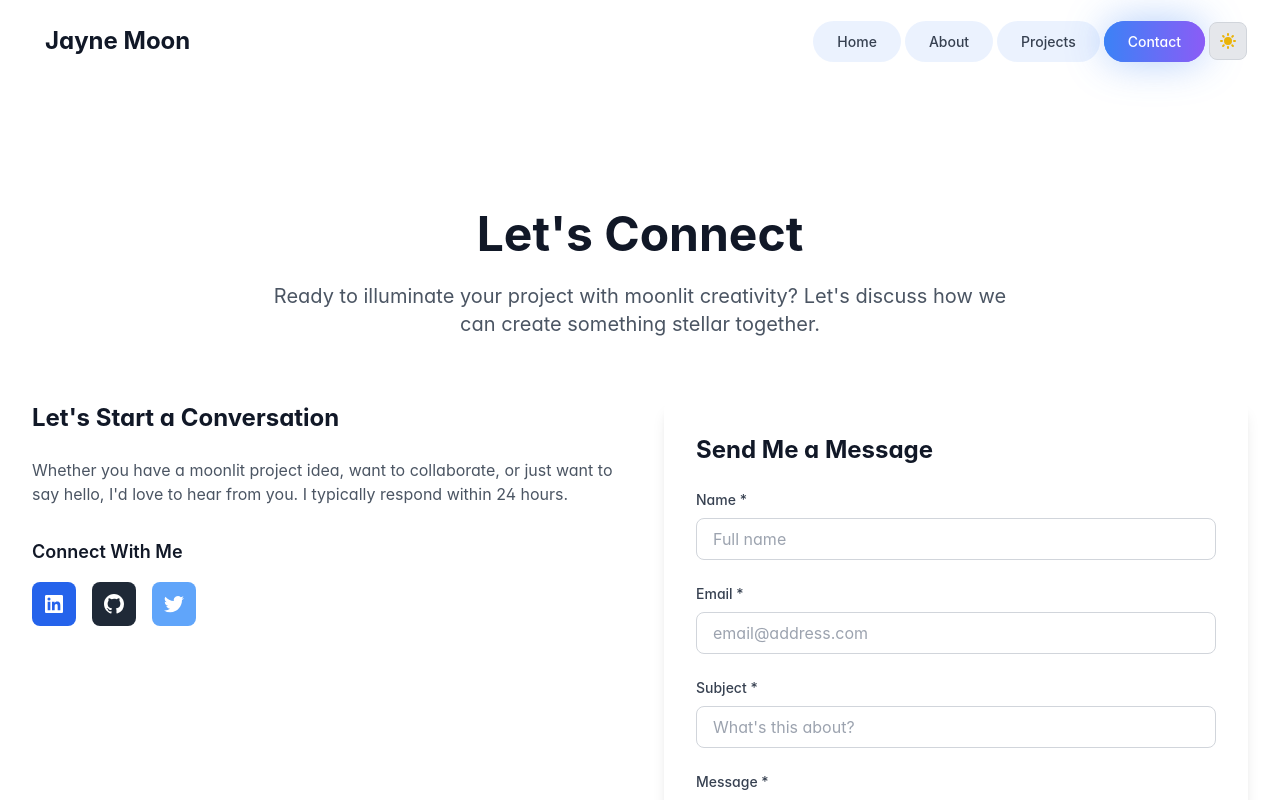
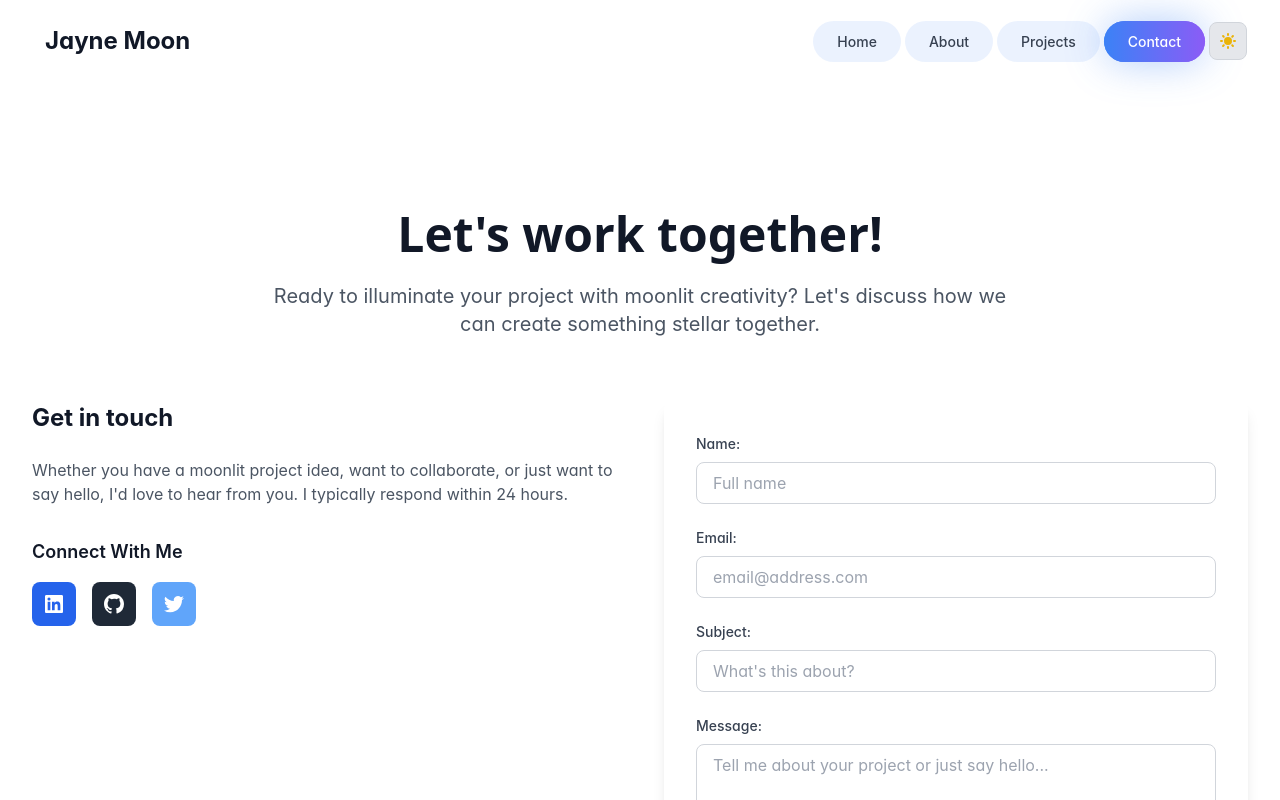
Before and after one commit to jaynemoon/jaynemoon, a React (Vite) app: page /contact in a window 1280 px wide. Shown: the top 800 px of the page. Built offline with nearby package versions, Linux system fonts and the light colour scheme.

Commit message:
adding font APIs

```diff
--- a/src/index.css
+++ b/src/index.css
@@ -4,6 +4,7 @@
 
 @import url('https://fonts.googleapis.com/css2?family=Inter:wght@300;400;500;600;700;800&display=swap');
 @import url('https://fonts.googleapis.com/css2?family=JetBrains+Mono:wght@400;500;600&display=swap');
+@import url('https://fonts.googleapis.com/css2?family=Audiowide&display=swap');
 
 * {
   box-sizing: border-box;
@@ -22,6 +23,10 @@ body {
   -moz-osx-font-smoothing: grayscale;
   margin: 0;
   padding: 0;
+}
+
+h1 {
+  font-family: 'Audiowide', system-ui, sans-serif;
 }
 
 @layer base {
@@ -47,7 +52,7 @@ body {
       90deg,
       #e2e8f0,
       #3b82f6,
-      #8b5cf6,
+      #ea15ca,
       #06b6d4,
       #e2e8f0
     );
@@ -61,7 +66,7 @@ body {
     background: linear-gradient(
       135deg,
       #3b82f6,
-      #8b5cf6
+      #ea15ca
     );
     background-clip: text;
     -webkit-background-clip: text;
--- a/src/pages/Contact.tsx
+++ b/src/pages/Contact.tsx
@@ -52,7 +52,7 @@ const Contact = () => {
             animate={{ opacity: 1, y: 0 }}
             transition={{ duration: 0.6, delay: 0.2 }}
           >
-            Let's Connect
+            Let's work together!
           </motion.h1>
           <motion.p
             className="text-xl text-gray-600 dark:text-gray-300 max-w-3xl mx-auto"
@@ -84,7 +84,7 @@ const Contact = () => {
               transition={{ duration: 0.5, delay: 1 }}
             >
               <h2 className="text-2xl font-bold text-gray-900 dark:text-white mb-6">
-                Let's Start a Conversation
+                Get in touch
               </h2>
               <p className="text-gray-600 dark:text-gray-300 mb-8">
                 Whether you have a moonlit project idea, want to collaborate, or just
@@ -214,14 +214,6 @@ const Contact = () => {
             transition={{ duration: 0.6, delay: 0.8 }}
             whileHover={{ scale: 1.01 }}
           >
-            <motion.h2
-              className="text-2xl font-bold text-gray-900 mb-6"
-              initial={{ opacity: 0, y: 20 }}
-              animate={{ opacity: 1, y: 0 }}
-              transition={{ duration: 0.5, delay: 1 }}
-            >
-              Send Me a Message
-            </motion.h2>
             <motion.form
               onSubmit={handleSubmit}
               className="space-y-6"
@@ -234,8 +226,8 @@ const Contact = () => {
                 animate={{ opacity: 1, y: 0 }}
                 transition={{ duration: 0.5, delay: 1.4 }}
               >
-                <label htmlFor="name" className="block text-sm font-medium text-gray-700 mb-2">
-                  Name *
+                <label htmlFor="name" className="block text-sm font-medium text-gray-700  dark:text-moon-light/100 mb-2">
+                  Name:
                 </label>
                 <motion.input
                   type="text"
@@ -255,8 +247,8 @@ const Contact = () => {
                 animate={{ opacity: 1, y: 0 }}
                 transition={{ duration: 0.5, delay: 1.5 }}
               >
-                <label htmlFor="email" className="block text-sm font-medium text-gray-700 mb-2">
-                  Email *
+                <label htmlFor="email" className="block text-sm font-medium text-gray-700 dark:text-moon-light/80 mb-2">
+                  Email:
                 </label>
                 <motion.input
                   type="email"
@@ -276,8 +268,8 @@ const Contact = () => {
                 animate={{ opacity: 1, y: 0 }}
                 transition={{ duration: 0.5, delay: 1.6 }}
               >
-                <label htmlFor="subject" className="block text-sm font-medium text-gray-700 mb-2">
-                  Subject *
+                <label htmlFor="subject" className="block text-sm font-medium text-gray-700 dark:text-moon-light/100 mb-2">
+                  Subject:
                 </label>
                 <motion.input
                   type="text"
@@ -297,8 +289,8 @@ const Contact = () => {
                 animate={{ opacity: 1, y: 0 }}
                 transition={{ duration: 0.5, delay: 1.7 }}
               >
-                <label htmlFor="message" className="block text-sm font-medium text-gray-700 mb-2">
-                  Message *
+                <label htmlFor="message" className="block text-sm font-medium text-gray-700 dark:text-moon-light/100 mb-2">
+                  Message:
                 </label>
                 <motion.textarea
                   id="message"
--- a/src/pages/Home.tsx
+++ b/src/pages/Home.tsx
@@ -138,7 +138,7 @@ const Home = () => {
               className="text-6xl md:text-8xl lg:text-9xl font-bold mb-8 text-gray-900 dark:text-moon-light leading-tight"
               variants={heroItemVariants}
             >
-              <span className="block text-2xl md:text-3xl font-normal text-gray-600 dark:text-moon-light/60 mb-4 tracking-wider">
+              <span className="block text-2xl md:text-3xl font-mono text-gray-600 dark:text-moon-light/60 mb-4 tracking-wider">
                 Design Technologist
               </span>
               <span className="gradient-text text-shimmer animate-text-shimmer">
@@ -160,7 +160,7 @@ const Home = () => {
               variants={heroItemVariants}
             >
               <GradientButton to="/projects" size="lg">
-                <span>Explore My Universe</span>
+                <span>Explore My Projects</span>
                 <svg className="w-5 h-5 group-hover:translate-x-1 transition-transform" fill="none" stroke="currentColor" viewBox="0 0 24 24">
                   <path strokeLinecap="round" strokeLinejoin="round" strokeWidth={2} d="M17 8l4 4m0 0l-4 4m4-4H3" />
                 </svg>
@@ -317,7 +317,7 @@ const Home = () => {
           <AnimatedSection className="text-center mb-20">
             <motion.div className="mb-6">
               <span className="inline-flex items-center px-4 py-2 rounded-full text-sm font-medium bg-moon-accent-purple/10 text-moon-accent-purple dark:bg-moon-accent-purple/5 border border-moon-accent-purple/20">
-                🚀 Tech Arsenal
+                📚 My Tech Stack
               </span>
             </motion.div>
             <h2 className="text-5xl md:text-7xl font-bold mb-6">
```
